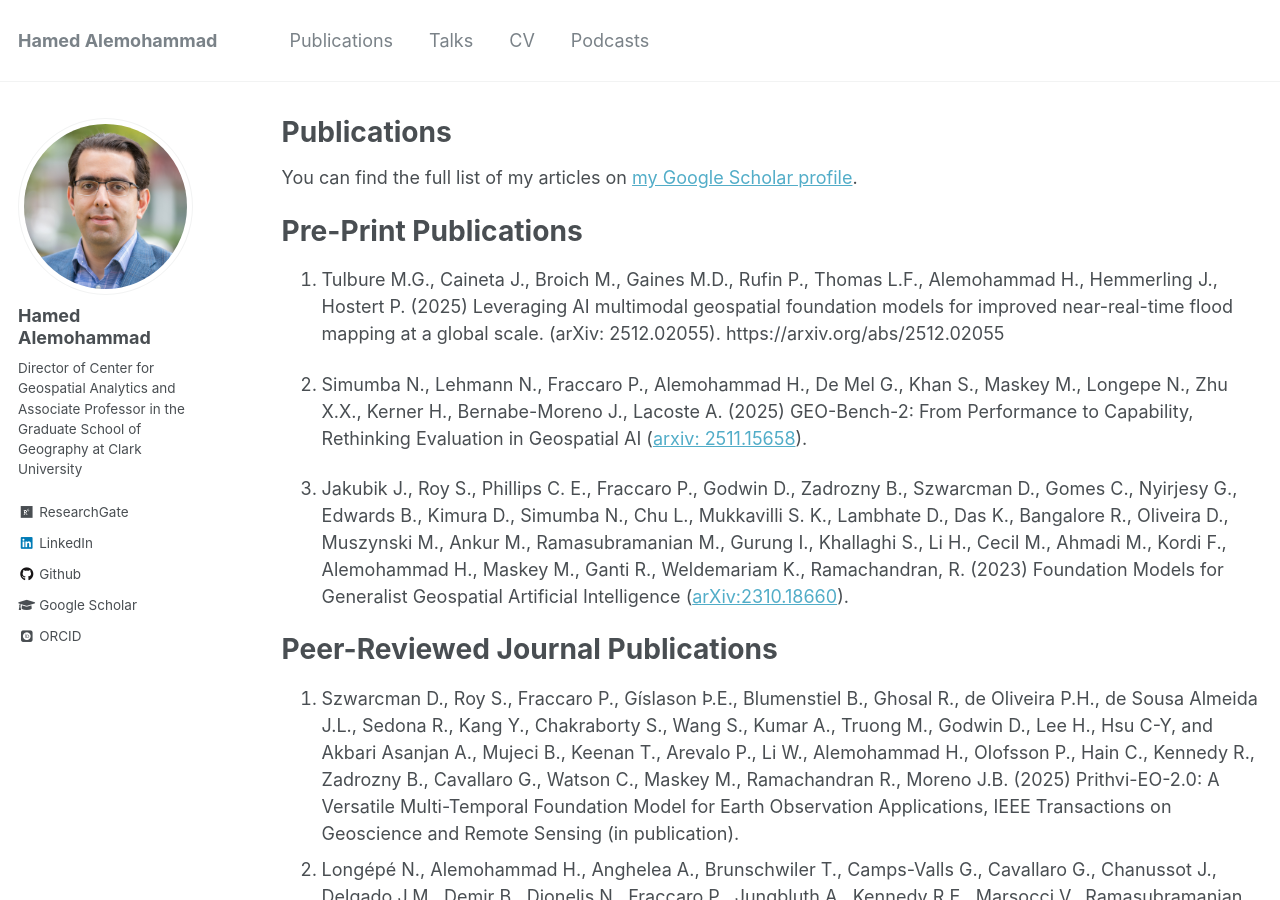
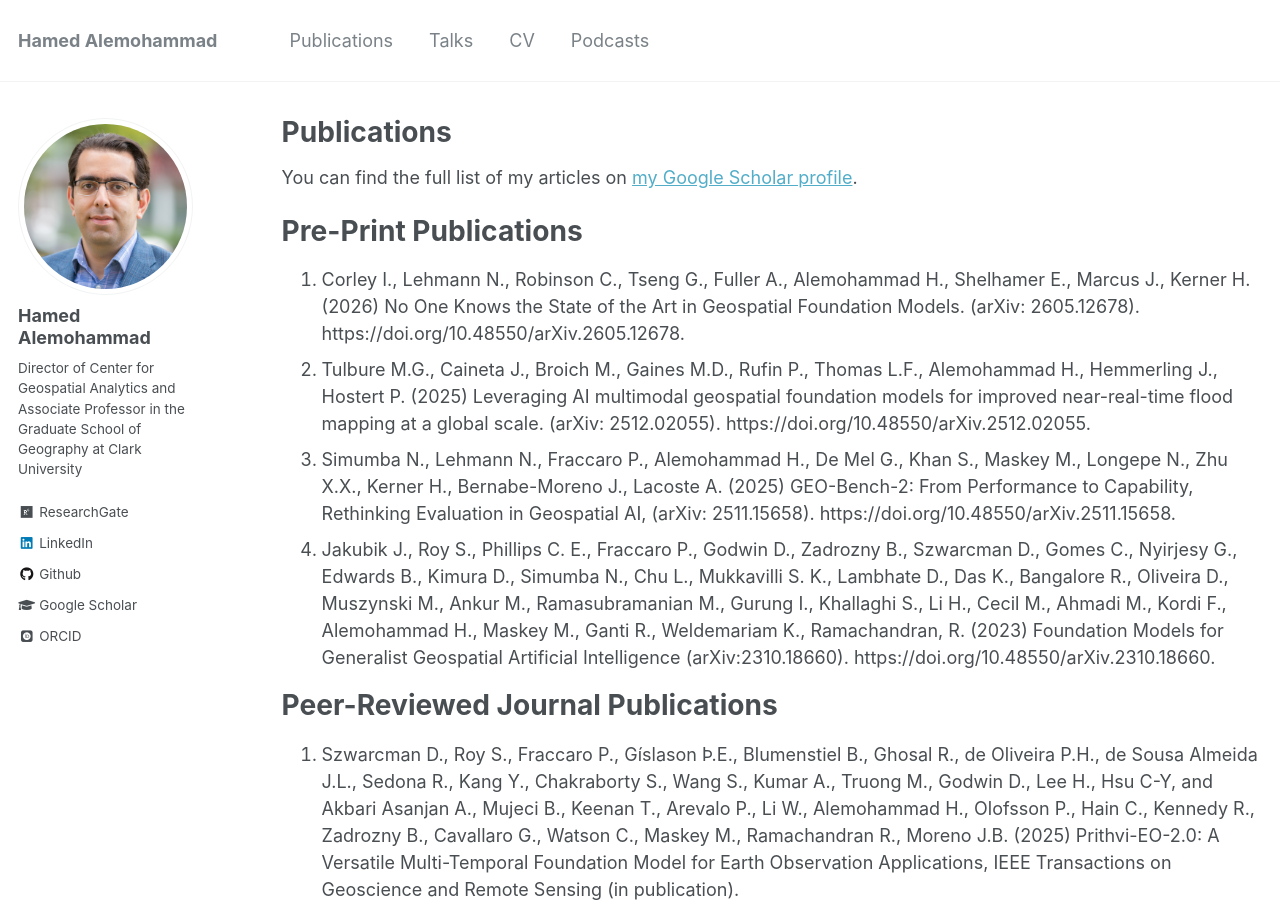
Before and after one commit to HamedAlemo/hamedalemo.github.io, a Jekyll site: the page built from _pages/publications.md, in a window 1280 px wide and 900 px high. Built offline with Jekyll 4.4.1, drawn with Linux system fonts in a browser that asks for light colours; some web fonts are replaced.

Commit message:
updated papers, cv

```diff
--- a/_pages/publications.md
+++ b/_pages/publications.md
@@ -19,11 +19,11 @@ You can find the full list of my articles on [my Google Scholar profile](https:/
 
 # Pre-Print Publications
 
-1.	Tulbure M.G., Caineta J., Broich M., Gaines M.D., Rufin P., Thomas L.F., Alemohammad H., Hemmerling J., Hostert P. (2025) Leveraging AI multimodal geospatial foundation models for improved near-real-time flood mapping at a global scale. (arXiv: 2512.02055). https://arxiv.org/abs/2512.02055
+1.	Corley I., Lehmann N., Robinson C., Tseng G., Fuller A., Alemohammad H., Shelhamer E., Marcus J., Kerner H. (2026) No One Knows the State of the Art in Geospatial Foundation Models. (arXiv: 2605.12678). https://doi.org/10.48550/arXiv.2605.12678.
+1.	Tulbure M.G., Caineta J., Broich M., Gaines M.D., Rufin P., Thomas L.F., Alemohammad H., Hemmerling J., Hostert P. (2025) Leveraging AI multimodal geospatial foundation models for improved near-real-time flood mapping at a global scale. (arXiv: 2512.02055). https://doi.org/10.48550/arXiv.2512.02055.
+1.	Simumba N., Lehmann N., Fraccaro P., Alemohammad H., De Mel G., Khan S., Maskey M., Longepe N., Zhu X.X., Kerner H., Bernabe-Moreno J., Lacoste A. (2025) GEO-Bench-2: From Performance to Capability, Rethinking Evaluation in Geospatial AI, (arXiv: 2511.15658). https://doi.org/10.48550/arXiv.2511.15658.
+1.	Jakubik J., Roy S., Phillips C. E., Fraccaro P., Godwin D., Zadrozny B., Szwarcman D., Gomes C., Nyirjesy G., Edwards B., Kimura D., Simumba N., Chu L., Mukkavilli S. K., Lambhate D., Das K., Bangalore R., Oliveira D., Muszynski M., Ankur M., Ramasubramanian M., Gurung I., Khallaghi S., Li H., Cecil M., Ahmadi M., Kordi F., Alemohammad H., Maskey M., Ganti R., Weldemariam K., Ramachandran, R. (2023) Foundation Models for Generalist Geospatial Artificial Intelligence (arXiv:2310.18660). https://doi.org/10.48550/arXiv.2310.18660.
 
-1. Simumba N., Lehmann N., Fraccaro P., Alemohammad H., De Mel G., Khan S., Maskey M., Longepe N., Zhu X.X., Kerner H., Bernabe-Moreno J., Lacoste A. (2025) GEO-Bench-2: From Performance to Capability, Rethinking Evaluation in Geospatial AI ([arxiv: 2511.15658](https://doi.org/10.48550/arXiv.2511.15658)).
-
-1.	Jakubik J., Roy S., Phillips C. E., Fraccaro P., Godwin D., Zadrozny B., Szwarcman D., Gomes C., Nyirjesy G., Edwards B., Kimura D., Simumba N., Chu L., Mukkavilli S. K., Lambhate D., Das K., Bangalore R., Oliveira D., Muszynski M., Ankur M., Ramasubramanian M., Gurung I., Khallaghi S., Li H., Cecil M., Ahmadi M., Kordi F., Alemohammad H., Maskey M., Ganti R., Weldemariam K., Ramachandran, R. (2023) Foundation Models for Generalist Geospatial Artificial Intelligence ([arXiv:2310.18660](https://doi.org/10.48550/arXiv.2310.18660)).
 
 # Peer-Reviewed Journal Publications
 1.	Szwarcman D., Roy S., Fraccaro P., Gíslason Þ.E., Blumenstiel B., Ghosal R., de Oliveira P.H., de Sousa Almeida J.L., Sedona R., Kang Y., Chakraborty S., Wang S., Kumar A., Truong M., Godwin D., Lee H., Hsu C-Y, and Akbari Asanjan A., Mujeci B., Keenan T., Arevalo P., Li W., Alemohammad H., Olofsson P., Hain C., Kennedy R., Zadrozny B., Cavallaro G., Watson C., Maskey M., Ramachandran R., Moreno J.B. (2025) Prithvi-EO-2.0: A Versatile Multi-Temporal Foundation Model for Earth Observation Applications, IEEE Transactions on Geoscience and Remote Sensing (in publication).
```
Also changed, not shown: 1 other file.
